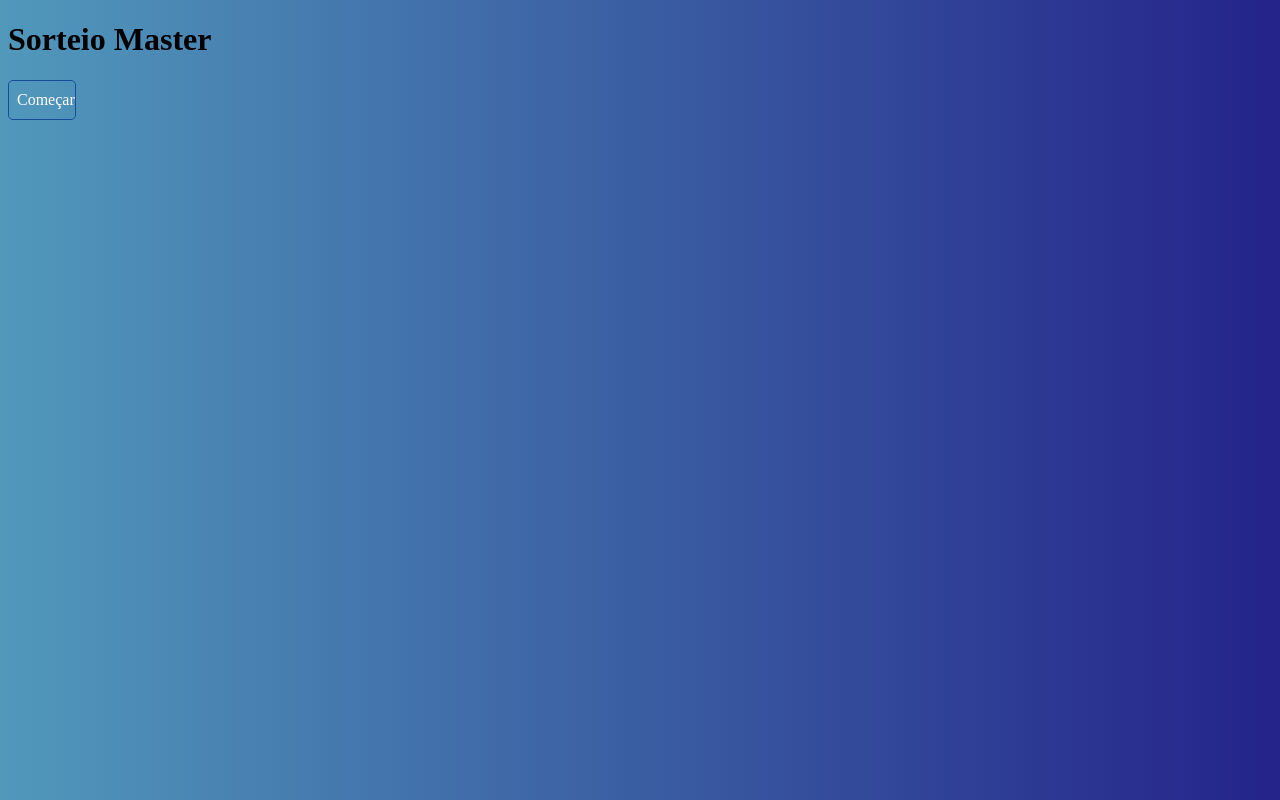
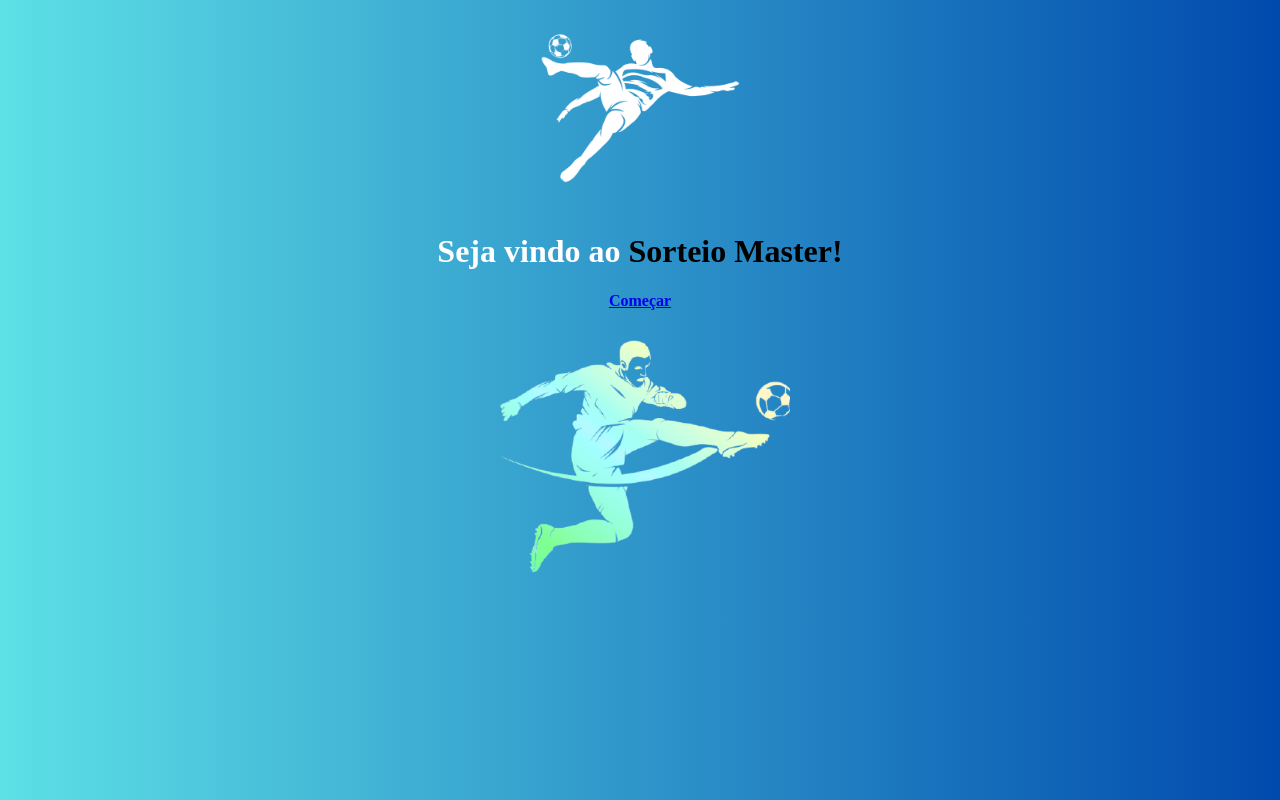
Before and after one commit to hugovettorello/sorteio, a plain HTML site: page index.html in a window 1280 px wide. Drawn offline with Linux system fonts and the light colour scheme.

Commit message:
atualizando-tela1

```diff
--- a/index.css
+++ b/index.css
@@ -1,20 +1,38 @@
-body{  background: linear-gradient(to right, #5198bb,#24238a);}
-
-.btn{
-    padding: 10px 8px;
-    width: 50px;
-    color: rgb(255, 255, 255);
-    background:#000000(255, 255, 255);
-    border: 1px solid rgb(25, 75, 155);
-    border-radius: 5px;
+body{  background: linear-gradient(to right, #5de0e6,#004aad);
     text-align: center;
-    user-select: Começar;
-    cursor: pointer;
-    transition: 2s;
 }
 
+.container{
+    background-color: brown;
+}
 
-.btn:hover{
-background: rgb(136, 198, 246);
+.comecar{
+    margin-top: 20px;
+}
+
+.botao-comecar{
+    padding: 20px;
+    background-color: pink;
+    text-decoration: none;
+    color: black;
+    border-radius: 30px;
+    margin-top: 70px;
+}
+
+.img1 img{
+    width: 200px;
 
 }
+.img2 img{
+width: 300px;
+
+}
+.titulo strong {
+
+       color: black
+
+    }
+.titulo  {
+
+       color: #ffff;
+    }
--- a/index.html
+++ b/index.html
@@ -4,23 +4,27 @@
     <meta charset="UTF-8">
     <meta name="viewport" content="width=device-width, initial-scale=1.0">
     <title>Projeto Sorteio</title>
-<link rel="stylesheet" href="index.css">
+    <link rel="stylesheet" href="index.css">
 </head>
 <body>
-    <container>
-    <h1>Sorteio Master</h1>
-    </container>
+    <main>
+        <div class="img1">
+            <img src="img/jogador-topo.png" alt="">
+        </div>
 
-</body>
-</html>
+        <div class="titulo">
+                <h1 class="">Seja vindo ao <strong>Sorteio Master!</h1>
+        </div>
 
+        <div class=" bnt começar">
+            <a href="#">Começar</a>
+        </div>
 
-<link rel="stylesheet" href="assts/css/style.css">
+        <div class="img2">
+            <img src="img/jogador-rodapé.png" alt="">
+        </div>
 
-<body>
-    <div class="btn">Começar</div>
+    <main>
 </body>
 
-
-
-<html>
+</html>
```
